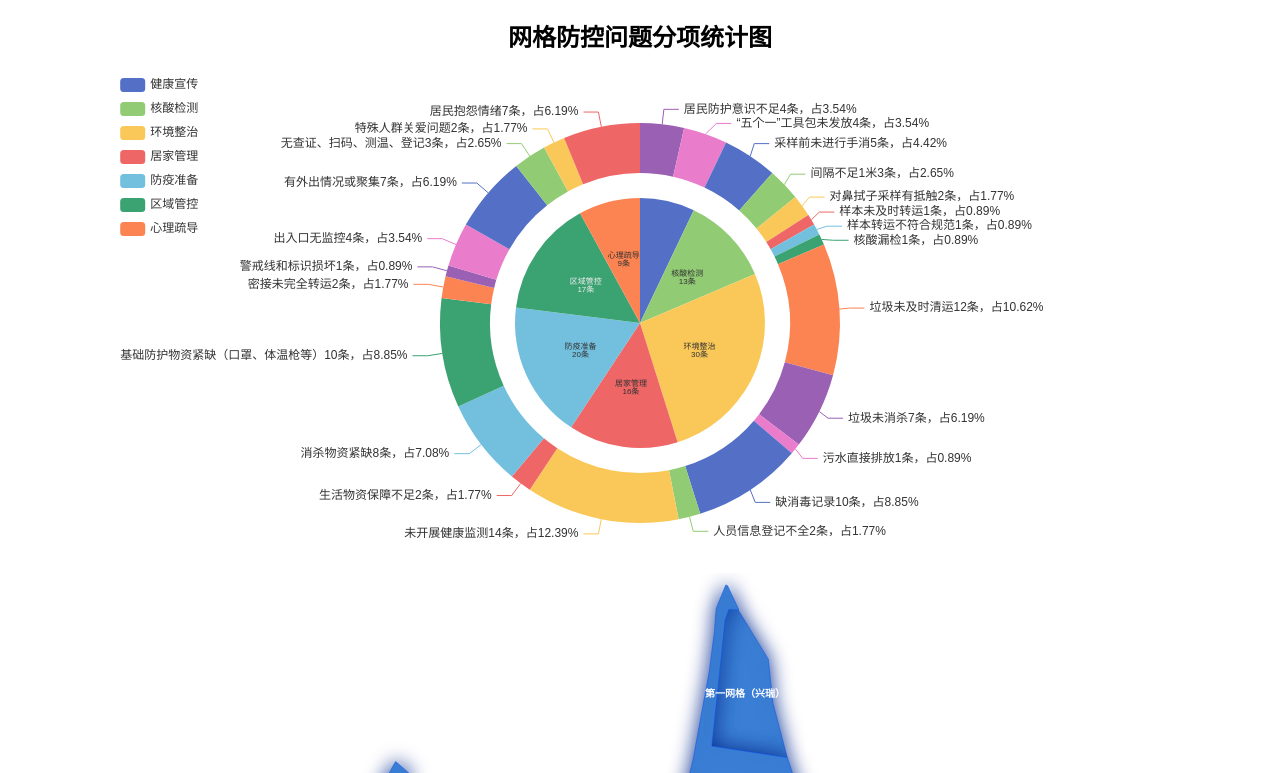
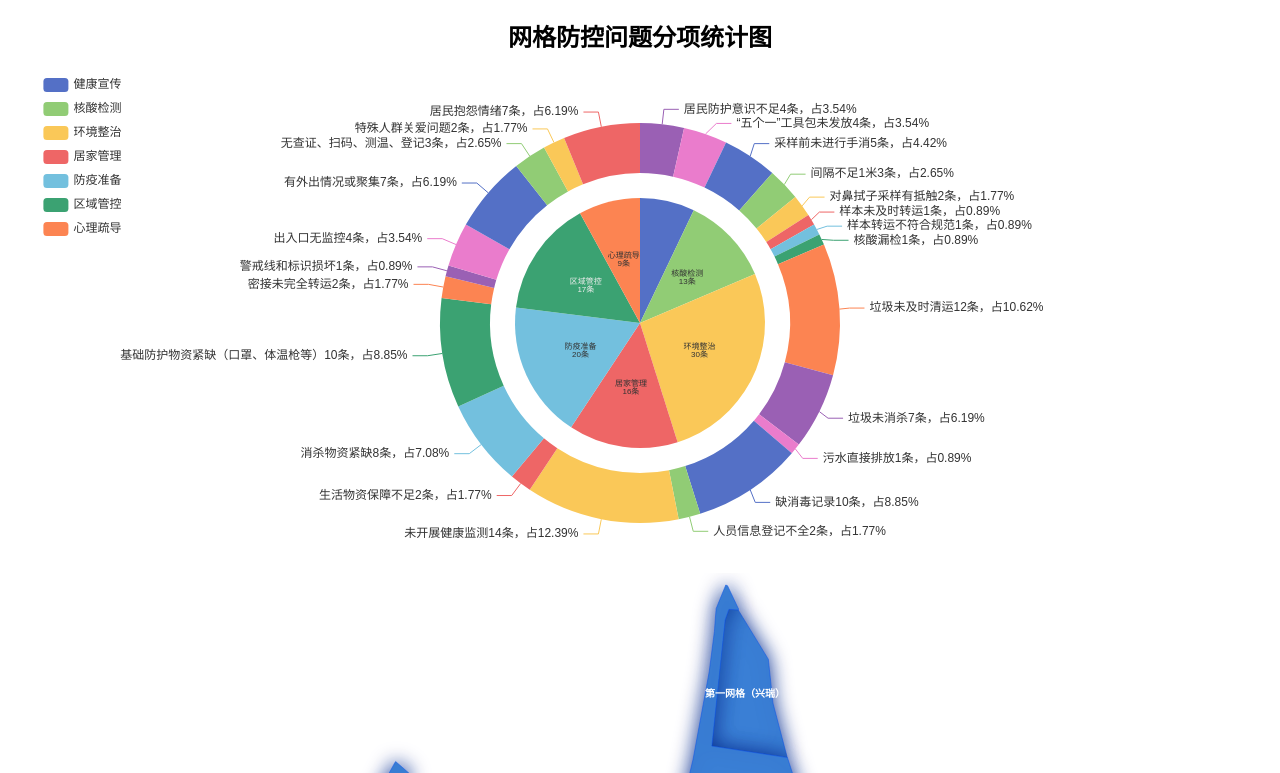
Before and after one commit to ynsdbs/ynsdbs, a plain HTML site: page help.html in a window 1280 px wide. Shown: the part 513-1286 px from the top of the page. Drawn offline with nearby package versions, Linux system fonts and the light colour scheme.

Commit message:
Update help.html

```diff
--- a/help.html
+++ b/help.html
@@ -59,7 +59,7 @@
     },
     legend: {
       orient: 'vertical',
-      x: '9%',
+      x: '3%',
       data:['健康宣传','核酸检测','环境整治','居家管理','防疫准备','区域管控','心理疏导']
     },
     series: [
```
